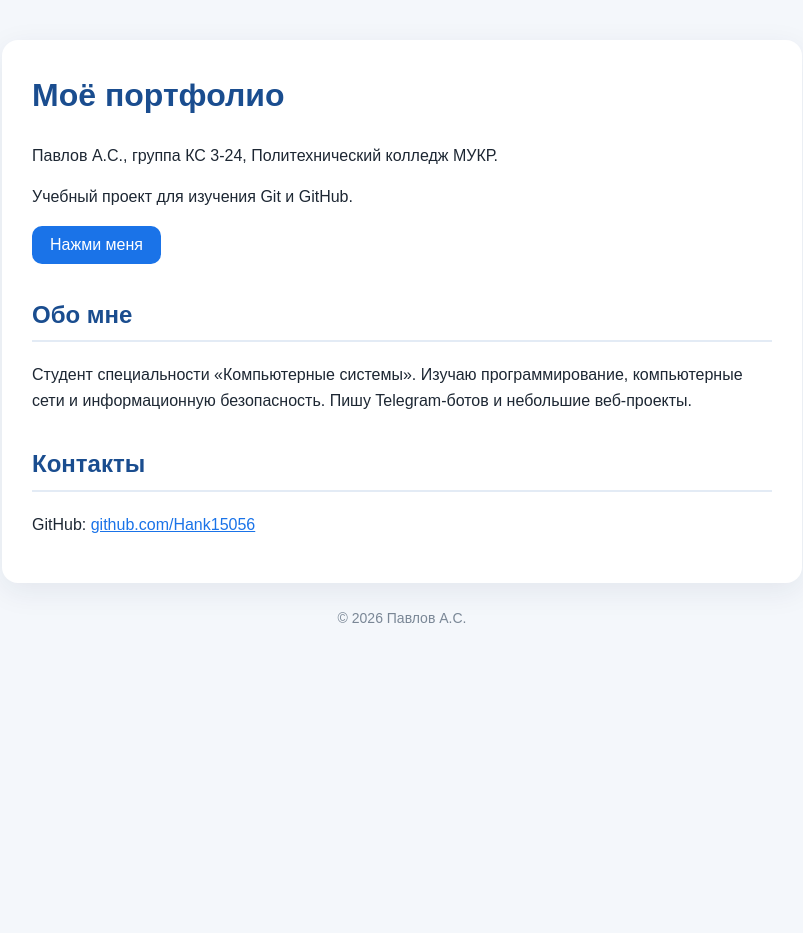
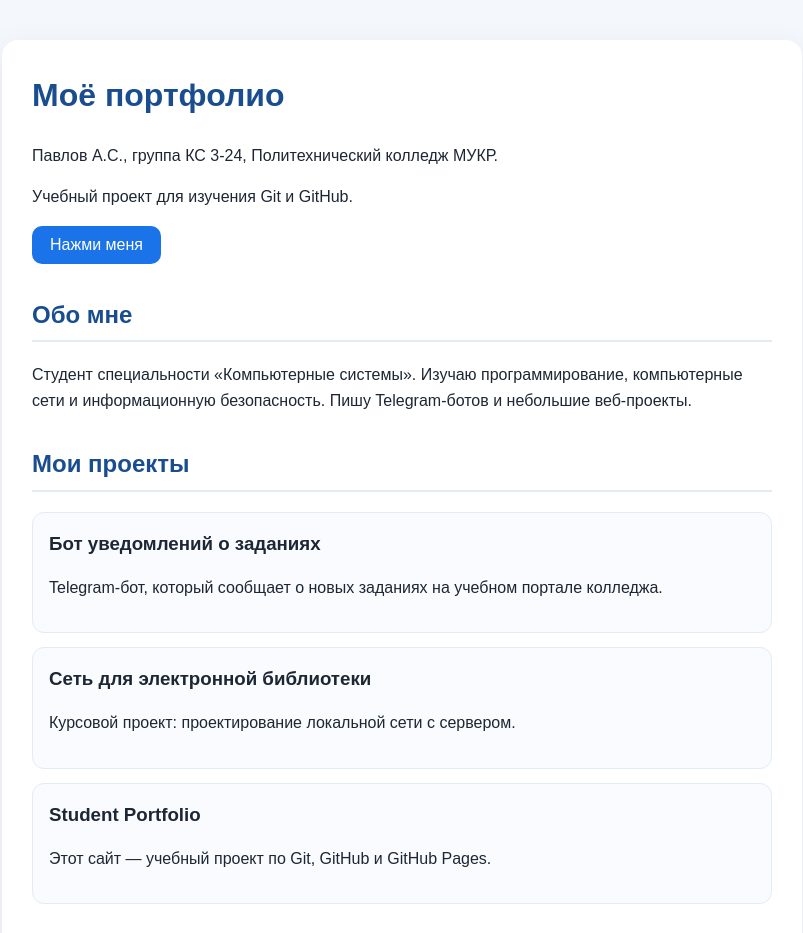
Before and after one commit to Hank15056/student-portfolio, a plain HTML site: page index.html in a window 1280 px wide. Shown: the top 933 px of the page, without its empty margins (238-1041 px from the left). Before the commit the page ends 800 px from the top, so only its background shows below. Drawn offline with Linux system fonts and the light colour scheme.

Commit message:
Add projects section

```diff
--- a/index.html
+++ b/index.html
@@ -20,6 +20,24 @@
         и небольшие веб-проекты.</p>
     </section>
 
+    <section id="projects">
+      <h2>Мои проекты</h2>
+      <div class="projects">
+        <div class="project">
+          <h3>Бот уведомлений о заданиях</h3>
+          <p>Telegram-бот, который сообщает о новых заданиях на учебном портале колледжа.</p>
+        </div>
+        <div class="project">
+          <h3>Сеть для электронной библиотеки</h3>
+          <p>Курсовой проект: проектирование локальной сети с сервером.</p>
+        </div>
+        <div class="project">
+          <h3>Student Portfolio</h3>
+          <p>Этот сайт — учебный проект по Git, GitHub и GitHub Pages.</p>
+        </div>
+      </div>
+    </section>
+
     <section id="contacts">
       <h2>Контакты</h2>
       <p>GitHub: <a href="https://github.com/Hank15056" target="_blank">github.com/Hank15056</a></p>
```
